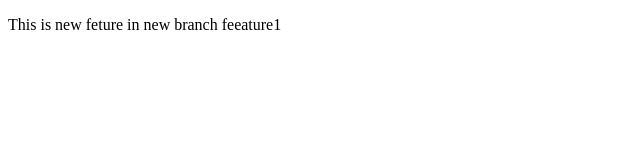
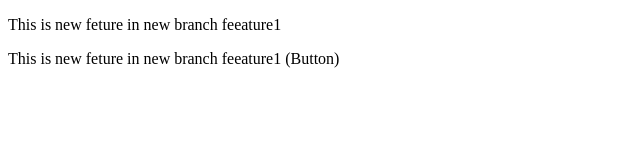
Before and after one commit to 02abhishekchoudhary/local-repo, a plain HTML site: page index.html in a window 1280 px wide. Shown: the whole page, without its empty margins (0-640 px from the left). Drawn offline with Linux system fonts and the light colour scheme.

```diff
--- a/index.html
+++ b/index.html
@@ -9,6 +9,7 @@
 
 <body>
   <p>This is new feture in new branch feeature1</p>
+  <p>This is new feture in new branch feeature1 (Button)</p>
 </body>
 
 </html>
```
